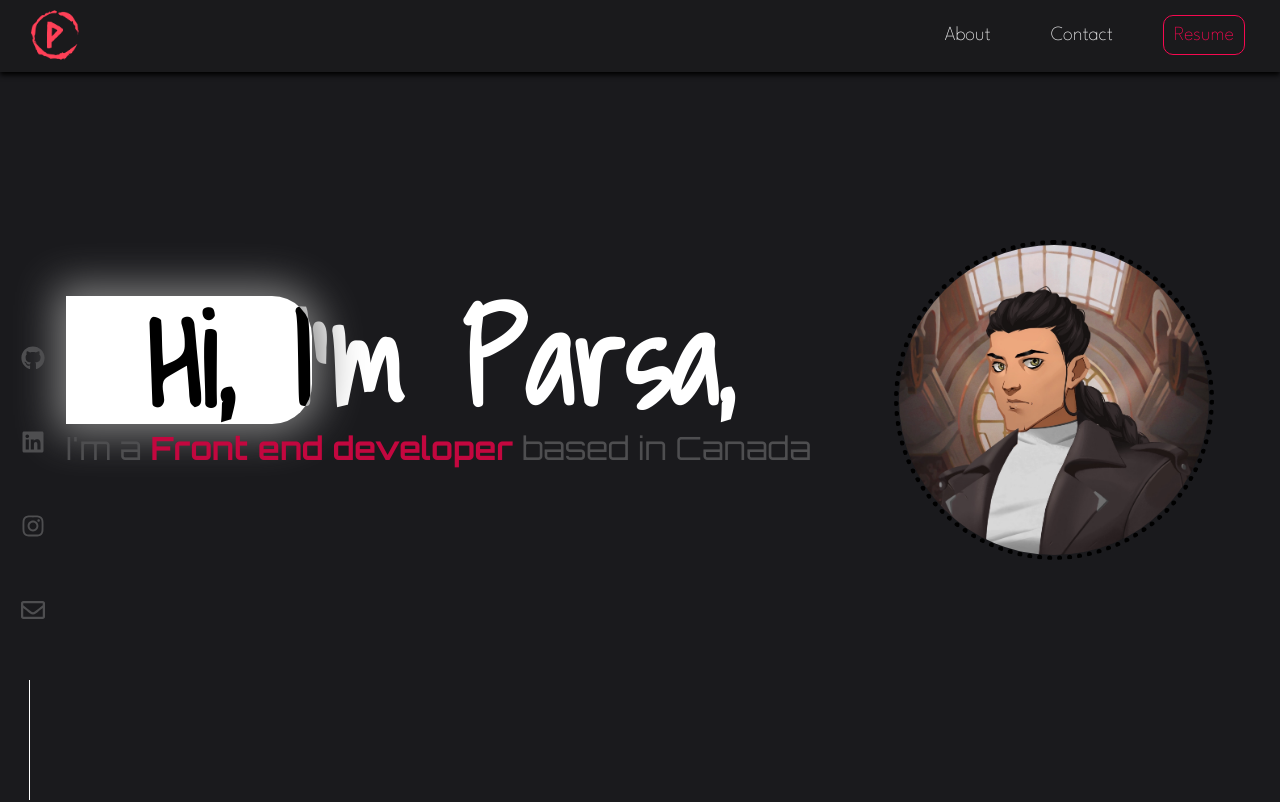
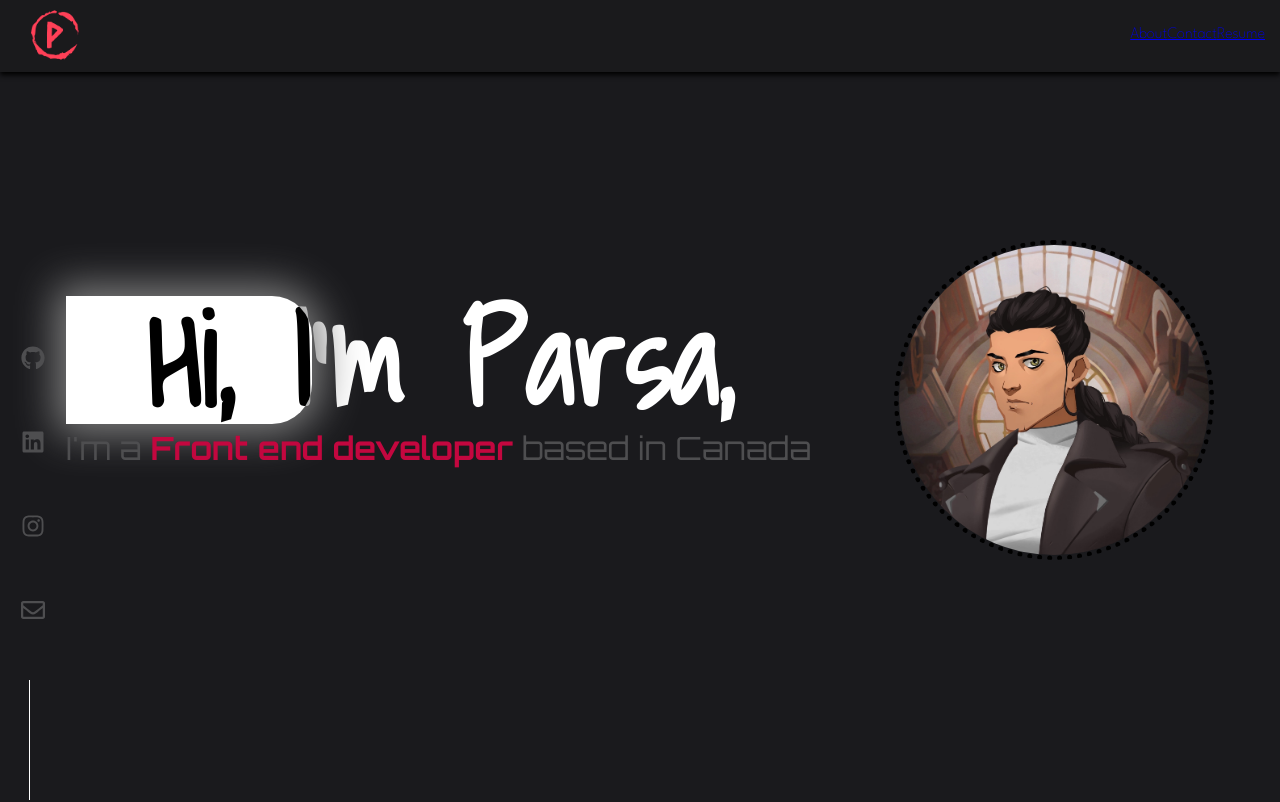
Before and after one commit to Parsa-Parishan/My-Portfolio, a React (Create React App) app: page / in a window 1280 px wide. Shown: the top 802 px of the page. Built offline with nearby package versions, Linux system fonts and the light colour scheme; a web font is replaced by a local one.

Commit message:
add/modify styles

```diff
--- a/src/styles/main.css
+++ b/src/styles/main.css
@@ -268,30 +268,39 @@ body #root .App {
   display: none;
 }
 
-.horizontal .horizontal-container .links > a {
+.horizontal .horizontal-container .links > ul > li {
   margin-inline: 20px;
   font-size: 1.25rem;
   text-decoration: none;
   padding: 10px;
   color: var(--font);
+  list-style: none;
+  display: inline;
+  cursor: pointer;
 }
 
-.horizontal .horizontal-container .links > a:hover {
+.horizontal .horizontal-container .links > ul > li:hover {
   color: var(--hover);
   -webkit-transition: color 0.15s linear;
   transition: color 0.15s linear;
 }
 
-.horizontal .horizontal-container .links > a.resume {
+.horizontal .horizontal-container .links > ul > li.resume {
   border: 1px solid;
   border-radius: 10px;
   color: var(--hover);
 }
 
-.horizontal .horizontal-container .links > a.resume:hover {
+.horizontal .horizontal-container .links > ul > li.resume:hover {
   background-color: rgba(246, 9, 80, 0.25);
   -webkit-transition: background-color 0.15s linear;
   transition: background-color 0.15s linear;
+}
+
+@media (max-width: 768px) {
+  .horizontal .horizontal-container .links > ul > li {
+    display: block;
+  }
 }
 
 @media (max-width: 768px) {
--- a/src/styles/sass/components/_nav.scss
+++ b/src/styles/sass/components/_nav.scss
@@ -20,12 +20,15 @@
     .close {
       display: none;
     }
-    .links > a {
+    .links > ul > li {
       margin-inline: 20px;
       font-size: 1.25rem;
       text-decoration: none;
       padding: 10px;
       color: var(--font);
+      list-style: none;
+      display: inline;
+      cursor: pointer;
       &:hover {
         color: var(--hover);
         transition: color 0.15s linear;
@@ -38,6 +41,9 @@
           background-color: rgba(#f60950, 0.25);
           transition: background-color 0.15s linear;
         }
+      }
+      @media (max-width: 768px) {
+        display: block;
       }
     }
   }
```
Also changed, not shown: 1 other file (tests, documents, lock files or other folders).
